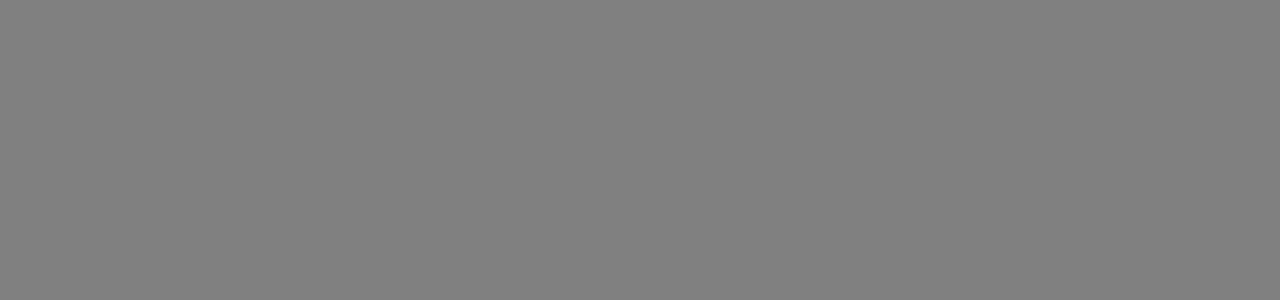
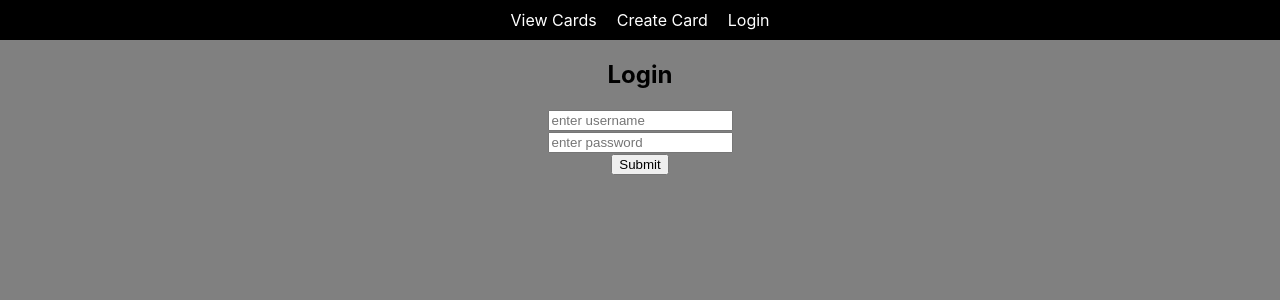
Before and after one commit to nkizito92/flash-cards, a React (Create React App) app: page /login in a window 1280 px wide. Before the commit this address had no page. Shown: the top 300 px of the page. Built offline with nearby package versions, Linux system fonts and the light colour scheme.

Commit message:
added components and set them for nested routes

```diff
--- a/src/App.js
+++ b/src/App.js
@@ -1,31 +1,39 @@
-//the require will load the index file in the webpageConfig output property
-require('file-loader?name=[name].[ext]!./index.html')
+//the require will load the index file from public directory and send the data to webpageConfig output property
+// require('file-loader?name=[name].[ext]!../public/index.html')
 import "./App.scss"
 import React, { useEffect } from 'react'
 import { useSelector, useDispatch } from "react-redux"
 import { getCardsFetch } from './saga/reducers/cardReducer'
 import { BrowserRouter as Router, Routes, Route } from "react-router-dom"
-import Navigation from "./components/navComponents/Navigation"
 import Cards from "./components/cardComponents/Cards"
 import CardForm from "./components/cardComponents/CardForm"
 import CardShow from "./components/cardComponents/CardShow"
 import CardEdit from "./components/cardComponents/CardEdit"
+import PrivateRoute from "./components/adminComponents/PrivateRoute"
+import {AuthProvider} from "./components/adminComponents/AuthContext"
+import Login from "./components/adminComponents/Login"
+import SignUp from "./components/adminComponents/SignUp"
 
 const App = () => {
   const dispatch = useDispatch()
-  useEffect(() => {
-    dispatch(getCardsFetch())
-  }, [dispatch])
+  useEffect(() =>
+  dispatch(getCardsFetch())
+  , [dispatch])
   const cards = useSelector(state => state.show.cards)
   return (
     <div className="App">
       <Router>
-        <Navigation />
         <Routes>
-          <Route exact path="/" element={<Cards cards={cards} />} />
-          <Route exact path="/createCard" element={<CardForm />} />
-          <Route exact path="/cards/:id" element={<CardShow cards={cards} />} />
-          <Route exact path="/cards/:id/edit" element={<CardEdit cards={cards} />} />
+          <Route element={<AuthProvider />}>
+            <Route exact path="/login" element={<Login />} />
+            <Route exact path="/signup" element={<SignUp />} />
+            <Route exact path="/" element={<PrivateRoute />}>
+              <Route exact path="/cards" element={<Cards cards={cards} />} />
+              <Route exact path="/cards/new" element={<CardForm />} />
+              <Route exact path="/cards/:id" element={<CardShow cards={cards} />} />
+              <Route exact path="/cards/:id/edit" element={<CardEdit cards={cards} />} />
+            </Route>
+          </Route>
         </Routes>
       </Router>
     </div>
```
